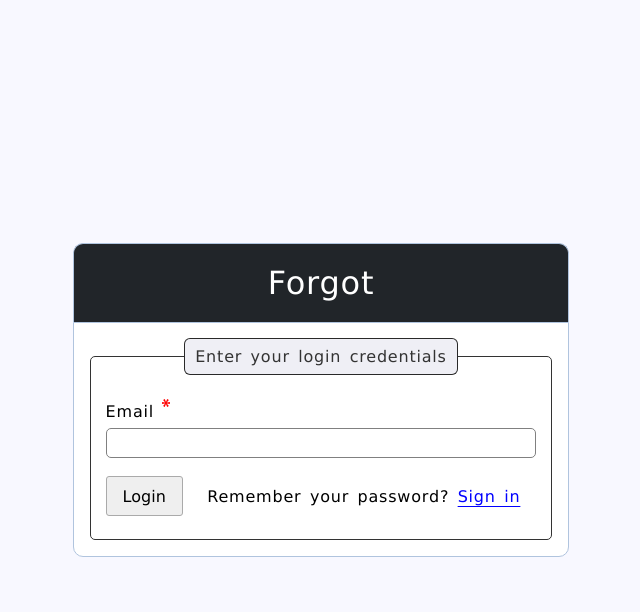
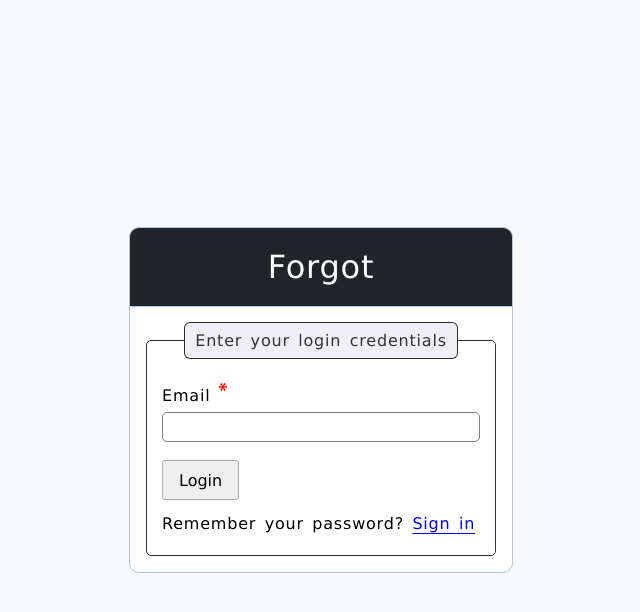
Before and after one commit to willgilb/BikramYoga, a PHP site: template app/View/forgot.php in a window 1280 px wide. Shown: the top 612 px of the page, without its empty margins (319-959 px from the left). Run offline with PHP 8.4, Linux system fonts and the light colour scheme; the template is opened without the code that fills it, so the values that code supplies are empty; some libraries are stand-ins or nearby versions.

Commit message:
Update form.css

```diff
--- a/assets/css/form.css
+++ b/assets/css/form.css
@@ -333,7 +333,7 @@
 }
 
 @media (max-width: 1360px) {
-  form p {
+  .form p {
     display: block;
     padding: 0;
   }
```
